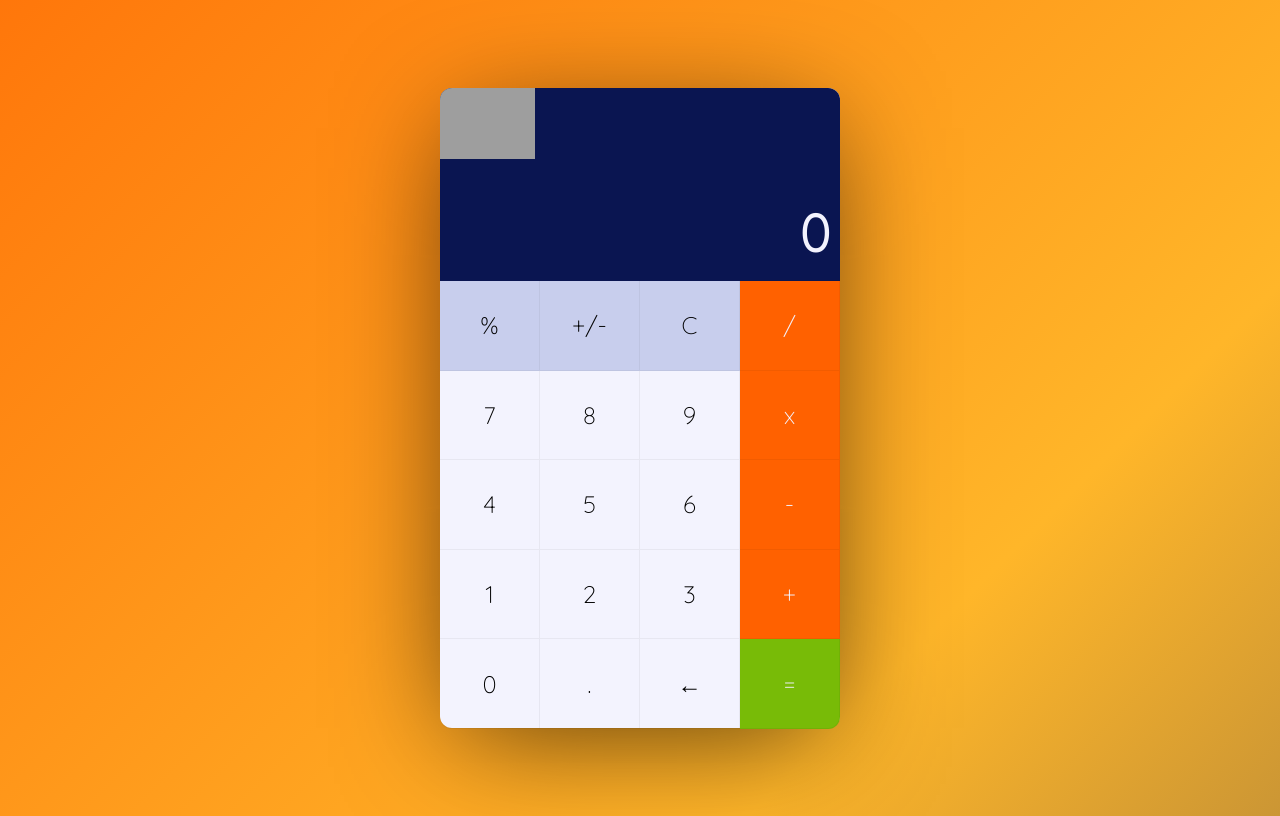
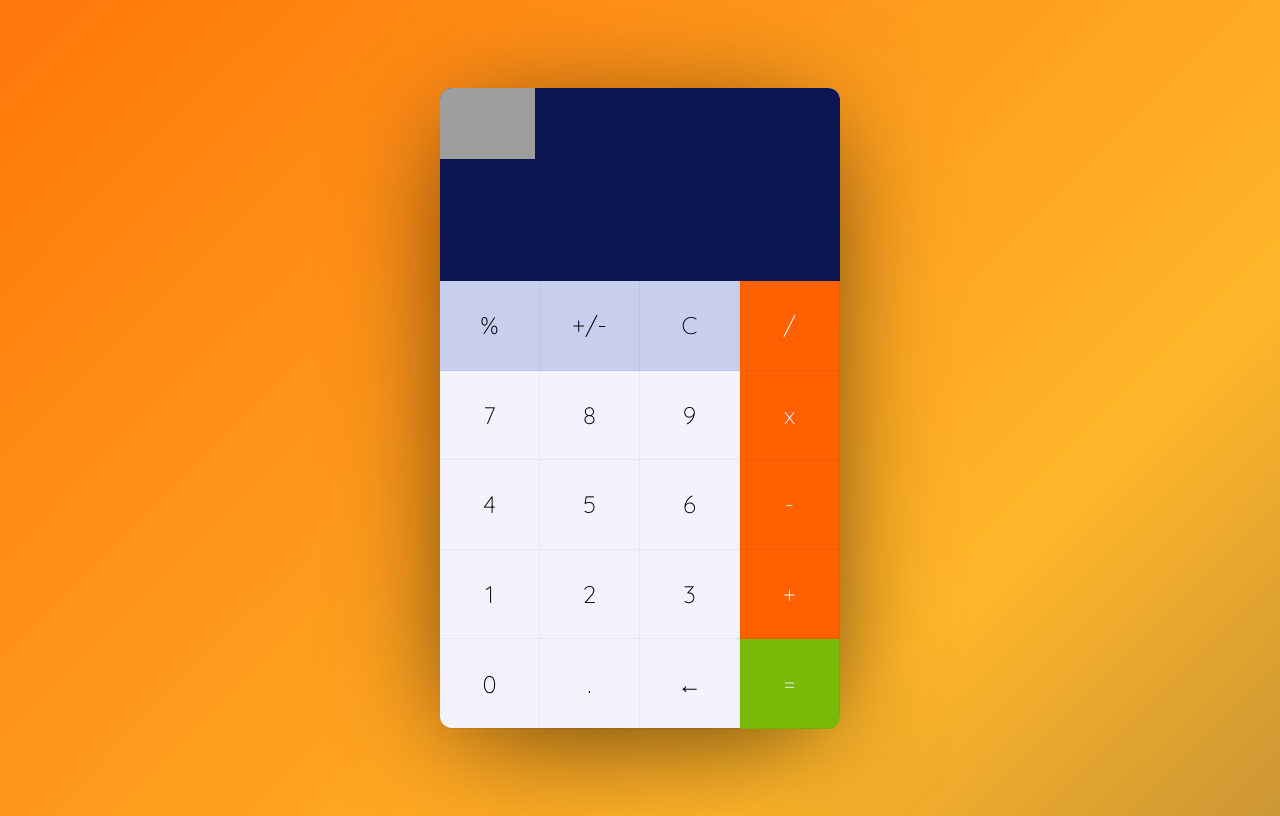
Before and after one commit to igserdar/calculator, a React (Create React App) app: page / in a window 1280 px wide. Built offline with nearby package versions, Linux system fonts and the light colour scheme; grey boxes are pictures that could not be loaded.

Commit message:
component updates

```diff
--- a/src/App.js
+++ b/src/App.js
@@ -1,42 +1,33 @@
-import React, { Component } from "react";
+import React, { useEffect, useState } from "react";
 
 import "./assets/styles/index.scss";
 
 import Display from "./components/Display";
 import Controls from "./views/Controls";
-import {getResult} from "./utils/helpers/calc.helpers"
+import { getResult } from "./utils/helpers/calc.helpers";
 
+const App = () => {
+  const [calculation, setCalculation] = useState([]);
+  const [result, setResult] = useState([]);
 
-class App extends Component {
-  constructor() {
-    super();
-
-    this.state = {
-      calculation: [],
-      result: 0,
-    };
-  }
-
-  handleCalculation = (calculation) => {
-    this.setState({
-      calculation,
-    });
+  const handleCalculation = (calculation) => {
+    setCalculation(calculation);
   };
 
-  handleResult = (calculation) => {
-    this.setState({
-      result: getResult(calculation),
-    });
+  const handleResult = (calculation) => {
+    setResult(getResult(calculation));
   };
 
-  render() {
-    return (
-      <div className="calculator">
-        <Display calculation={this.state.calculation} result={this.state.result} />
-        <Controls handleResult={this.handleResult} handleCalculation={this.handleCalculation} result={this.state.result} />
-      </div>
-    );
-  }
-}
+  return (
+    <div className="calculator">
+      <Display calculation={calculation} result={result} />
+      <Controls
+        handleResult={handleResult}
+        handleCalculation={handleCalculation}
+        result={result}
+      />
+    </div>
+  );
+};
 
 export default App;
--- a/src/assets/styles/index.scss
+++ b/src/assets/styles/index.scss
@@ -28,7 +28,6 @@ body {
   justify-content: center;
   animation: gradient 10s ease infinite;
   background-size: 400% 400%;
-
 }
 
 @keyframes gradient {
@@ -59,5 +58,4 @@ body {
   border-radius: 0.75rem;
   background: $light-color;
   @include calculator-shadow();
-
 }
--- a/src/components/Button/index.js
+++ b/src/components/Button/index.js
@@ -1,15 +1,15 @@
-import React, { Component } from "react";
+import React from "react";
 
-export default class Button extends Component {
-  render() {
-    return (
-      <a
-        onClick={this.props.onClick}
-        className={"controls__item " + this.props.color}
-        data-value={this.props.value}
-      >
-        {this.props.name}
-      </a>
-    );
-  }
-}
+const Button = (props) => {
+  return (
+    <div
+      onClick={props.onClick}
+      className={"controls__item " + props.color}
+      data-value={props.value}
+    >
+      {props.name}
+    </div>
+  );
+};
+
+export default Button;
--- a/src/components/Display/index.js
+++ b/src/components/Display/index.js
@@ -1,15 +1,14 @@
-import React, {Component} from "react";
+import React from "react";
 
 import "./index.scss";
-export default class Display extends Component {
-    render() {
-      return (
-        <div className="display">
-          <div className="display__current">
-            {this.props.calculation}
-          </div>
-          <div className="display__result">{this.props.result}</div>
-        </div>
-      );
-    }
-  }
+
+const Display = (props) => {
+  return (
+    <div className="display">
+      <div className="display__current">{props.calculation}</div>
+      <div className="display__result">{props.result}</div>
+    </div>
+  );
+};
+
+export default Display;
--- a/src/utils/helpers/calc.helpers.js
+++ b/src/utils/helpers/calc.helpers.js
@@ -2,6 +2,9 @@ const getResult = (calculation) => {
   if (String(calculation).length === 0) {
     calculation = 0;
   } else {
+    if (calculation[0] === "0") {
+      calculation = calculation.slice(1);
+    }
     calculation = eval(calculation);
   }
   return calculation;
--- a/src/views/Controls/index.js
+++ b/src/views/Controls/index.js
@@ -1,173 +1,153 @@
-import React, { Component } from "react";
+import React, { useEffect , useState } from "react";
 import Button from "../../components/Button";
 import "./index.scss";
 
-export default class Controls extends Component {
-  constructor() {
-    super();
-    this.state = {
-      calculation: [],
-    };
+export default function Display(props) {
+  const [calculation, setCalculation] = useState([]);
+
+  useEffect (() => {
+    window.addEventListener("keyup", handleKeyDown);
+  });
+
+  useEffect(() => {
+    props.handleCalculation(calculation);
+  }, [calculation]);
+
+ useEffect(() => {
+  setCalculation(props.result.toString().split(""));
+  } , [props.calculation]);
+
+  const handleKeyDown = (e) => {
+    if (e.key === "Enter") {
+      props.handleResult(calculation.join(""));
+      setCalculation(props.result.toString().split(""));
     }
 
-  handleClick = (e) => {
+    if (e.key === "Backspace") {
+      let removeLast = [...calculation];
+      removeLast.splice(removeLast.length - 1, 1);
+      setCalculation(removeLast);
+    }
+
+    if (
+      (e.key >= 0 && e.key <= 9) ||
+      e.key === "." ||
+      e.key === "*" ||
+      e.key === "/" ||
+      e.key === "+" ||
+      e.key === "-"
+    ) {
+      if (isNaN(e.key) && isNaN(calculation[calculation.length - 1])) {
+        return;
+      }
+      setCalculation([...calculation, e.key]);
+      document.removeEventListener("keydown");
+    }
+  };
+
+  const handleClick = (e) => {
     const value = e.target.getAttribute("data-value");
-    console.log(this.state.calculation);
     switch (value) {
       case "clear":
-        this.setState({ calculation: [] }, () => {
-          this.props.handleCalculation(this.state.calculation);
-          this.props.handleResult(this.state.calculation);
-        });
+        setCalculation([]);
+        props.handleResult([]);
 
         break;
       case "=":
-        if (isNaN(this.state.calculation[this.state.calculation.length - 1])) {
-          break;
-        }
-
-        console.log(this.state.calculation);
-
-        this.props.handleResult(this.state.calculation.join(""));
-
-        this.setState(
-          {
-            calculation: [],
-          },
-          () => {
-            this.setState(
-              {
-                calculation: this.props.result.toString().split(""),
-              },
-              () => {
-                this.props.handleCalculation(this.state.calculation);
-              }
-            );
-          }
-        );
+        props.handleResult(calculation.join(""));
+        setCalculation(props.result.toString().split(""));
 
         break;
       case "posNeg":
-        let posNeg = [[...this.state.calculation].join("") * -1];
-        this.setState(
-          {
-            calculation: posNeg,
-          },
-          () => {
-            this.props.handleCalculation(this.state.calculation.join(""));
-          }
-        );
+        let posNeg = [[...calculation].join("") * -1];
+        setCalculation(posNeg);
 
         break;
       case "perc":
-        let percentage = [[...this.state.calculation].join("") * 0.01];
-
-        this.setState(
-          {
-            calculation: percentage,
-          },
-          () => {
-            this.props.handleCalculation(this.state.calculation.join(""));
-          }
-        );
+        let percentage = [[...calculation].join("") * 0.01];
+        setCalculation(percentage);
 
         break;
       case "back":
-        let removeLast = [...this.state.calculation];
+        let removeLast = [...calculation];
         removeLast.splice(removeLast.length - 1, 1);
+        setCalculation(removeLast);
 
-        this.setState(
-          {
-            calculation: removeLast,
-          },
-          () => {
-            this.props.handleCalculation(this.state.calculation.join(""));
-          }
-        );
         break;
 
       default:
-        if (
-          isNaN(value) &&
-          isNaN(this.state.calculation[this.state.calculation.length - 1])
-        ) {
+        if (isNaN(value) && isNaN(calculation[calculation.length - 1])) {
           break;
         }
-        this.setState(
-          { calculation: [...this.state.calculation, value] },
-          () => {
-            this.props.handleCalculation(this.state.calculation.join(""));
-          }
-        );
-
+        setCalculation([...calculation, value]);
         break;
     }
   };
 
-  render() {
   return (
     <div className="controls">
       <Button
-          onClick={this.handleClick}
+        onClick={handleClick}
         name="%"
         value="perc"
         color="controls__item--darker"
       />
 
       <Button
-          onClick={this.handleClick}
+        onClick={handleClick}
         name="+/-"
         value="posNeg"
         color="controls__item--darker"
       />
       <Button
-          onClick={this.handleClick}
+        onClick={handleClick}
         name="C"
         value="clear"
         color="controls__item--darker"
       />
       <Button
-          onClick={this.handleClick}
+        onClick={handleClick}
         name="/"
         value="/"
         color="controls__item--orange"
       />
 
-        <Button onClick={this.handleClick} name="7" value="7" />
-        <Button onClick={this.handleClick} name="8" value="8" />
-        <Button onClick={this.handleClick} name="9" value="9" />
+      <Button onClick={handleClick} name="7" value="7" />
+      <Button onClick={handleClick} name="8" value="8" />
+      <Button onClick={handleClick} name="9" value="9" />
       <Button
-          onClick={this.handleClick}
+        onClick={handleClick}
         name="x"
         value="*"
         color="controls__item--orange"
       />
 
-        <Button onClick={this.handleClick} name="4" value="4" />
-        <Button onClick={this.handleClick} name="5" value="5" />
-        <Button onClick={this.handleClick} name="6" value="6" />
+      <Button onClick={handleClick} name="4" value="4" />
+      <Button onClick={handleClick} name="5" value="5" />
+      <Button onClick={handleClick} name="6" value="6" />
       <Button
-          onClick={this.handleClick}
+        onClick={handleClick}
         name="-"
         value="-"
         color="controls__item--orange"
       />
-        <Button onClick={this.handleClick} name="1" value="1" />
-        <Button onClick={this.handleClick} name="2" value="2" />
-        <Button onClick={this.handleClick} name="3" value="3" />
+      <Button onClick={handleClick} name="1" value="1" />
+      <Button onClick={handleClick} name="2" value="2" />
+      <Button onClick={handleClick} name="3" value="3" />
 
       <Button
-          onClick={this.handleClick}
+        onClick={handleClick}
         name="+"
         value="+"
         color="controls__item--orange"
       />
 
-        <Button onClick={this.handleClick} name="0" value="0" />
-        <Button onClick={this.handleClick} name="." value="." />
-        <Button onClick={this.handleClick} name="&#8592;" value="back" />
+      <Button onClick={handleClick} name="0" value="0" />
+      <Button onClick={handleClick} name="." value="." />
+      <Button onClick={handleClick} name="&#8592;" value="back" />
       <Button
-          onClick={this.handleClick}
+        id="equal"
+        onClick={handleClick}
         name="="
         value="="
         color="controls__item--green"
@@ -175,4 +155,3 @@ export default class Controls extends Component {
     </div>
   );
 }
-}
```
Lines whose indentation alone changed are shown as unchanged.
